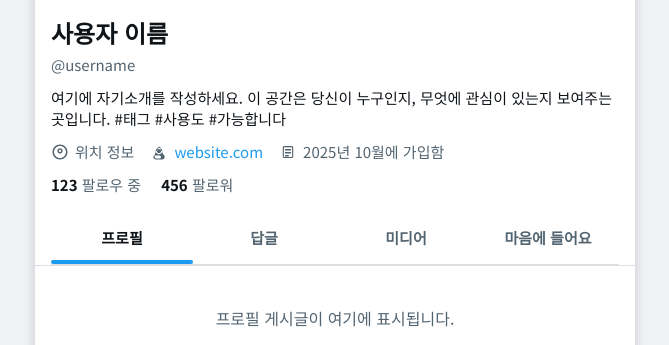
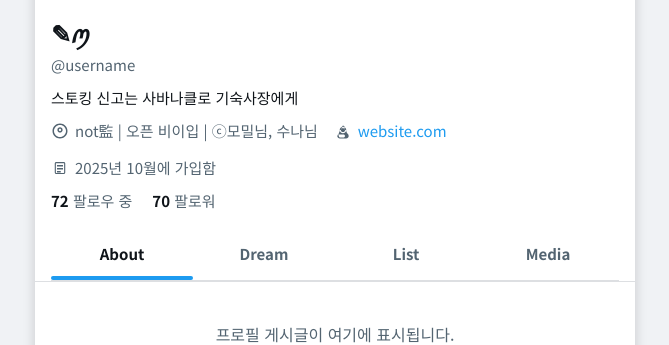
Before and after one commit to mutualneighbor/leonaheroine, a plain HTML site: page index.html in a window 1280 px wide. Shown: the part 297-642 px from the top of the page, without its empty margins (305-974 px from the left). Drawn offline with Linux system fonts and the light colour scheme.

Commit message:
Update index.html

```diff
--- a/index.html
+++ b/index.html
@@ -25,28 +25,28 @@
             </div>
 
             <div class="profile-info">
-                <h1 class="user-name">사용자 이름</h1>
+                <h1 class="user-name">✎ꪑ</h1>
                 <p class="user-handle">@username</p>
                 <p class="user-bio">
-                    여기에 자기소개를 작성하세요. 이 공간은 당신이 누구인지, 무엇에 관심이 있는지 보여주는 곳입니다. #태그 #사용도 #가능합니다
+                    스토킹 신고는 사바나클로 기숙사장에게
                 </p>
                 <div class="user-meta">
-                    <span><svg viewBox="0 0 24 24" aria-hidden="true" class="icon"><g><path d="M12 7c-1.93 0-3.5 1.57-3.5 3.5S10.07 14 12 14s3.5-1.57 3.5-3.5S13.93 7 12 7zm0 5c-.827 0-1.5-.673-1.5-1.5S11.173 9 12 9s1.5.673 1.5 1.5S12.827 12 12 12zm0-10C6.477 2 2 6.477 2 12s4.477 10 10 10 10-4.477 10-10S17.523 2 12 2zm0 18c-4.41 0-8-3.59-8-8s3.59-8 8-8 8 3.59 8 8-3.59 8-8 8z"></path></g></svg>위치 정보</span>
+                    <span><svg viewBox="0 0 24 24" aria-hidden="true" class="icon"><g><path d="M12 7c-1.93 0-3.5 1.57-3.5 3.5S10.07 14 12 14s3.5-1.57 3.5-3.5S13.93 7 12 7zm0 5c-.827 0-1.5-.673-1.5-1.5S11.173 9 12 9s1.5.673 1.5 1.5S12.827 12 12 12zm0-10C6.477 2 2 6.477 2 12s4.477 10 10 10 10-4.477 10-10S17.523 2 12 2zm0 18c-4.41 0-8-3.59-8-8s3.59-8 8-8 8 3.59 8 8-3.59 8-8 8z"></path></g></svg>not監 | 오픈 비이입 | ⓒ모밀님, 수나님</span>
                     <span><svg viewBox="0 0 24 24" aria-hidden="true" class="icon"><g><path d="M11.96 14.945c-2.415 0-4.38-1.966-4.38-4.38s1.965-4.38 4.38-4.38c2.414 0 4.38 1.966 4.38 4.38s-1.966 4.38-4.38 4.38zm0-7.26c-1.583 0-2.88 1.297-2.88 2.88s1.297 2.88 2.88 2.88c1.583 0 2.88-1.297 2.88-2.88s-1.297-2.88-2.88-2.88zm5.67 8.068c-.035-.13-.07-.26-.11-.387l-1.35-3.64C15.52 10.15 13.843 9.11 11.96 9.11c-1.883 0-3.56.96-4.223 2.59l-1.35 3.64c-.04.126-.074.257-.11.386-1.125.86-1.855 2.16-1.855 3.585C4.42 20.012 5.95 22 7.9 22h8.2c1.95 0 3.48-1.988 3.48-3.488 0-1.424-.73-2.724-1.85-3.584zm-6.17-6.953c.262.115.538.178.822.178.284 0 .56-.063.822-.178.696-.307 1.15-1.01 1.15-1.815 0-1.077-.873-1.95-1.95-1.95s-1.95.873-1.95 1.95c.002.805.456 1.508 1.152 1.815zM7.9 20.5c-.805 0-1.48-.99-1.48-2s-.705-2-1.48-2h8.2c.805 0 1.48.99 1.48 2s-.675 2-1.48 2H7.9z"></path></g></svg><a href="#" target="_blank">website.com</a></span>
                     <span><svg viewBox="0 0 24 24" aria-hidden="true" class="icon"><g><path d="M7 4c-1.105 0-2 .895-2 2v12c0 1.105.895 2 2 2h10c1.105 0 2-.895 2-2V6c0-1.105-.895-2-2-2H7zm0 1.5h10c.276 0 .5.224.5.5v12c0 .276-.224.5-.5.5H7c-.276 0-.5-.224-.5-.5V6c0-.276.224-.5.5-.5zM8 8v2h8V8H8zm0 4v2h8v-2H8zm0 4v2h5v-2H8z"></path></g></svg>2025년 10월에 가입함</span>
                 </div>
                 <div class="user-stats">
-                    <a href="#"><span>123</span> 팔로우 중</a>
-                    <a href="#"><span>456</span> 팔로워</a>
+                    <a href="#"><span>72</span></span> 팔로우 중</a>
+                    <a href="#"><span>70</span> 팔로워</a>
                 </div>
             </div>
 
             <nav class="profile-nav">
                 <ul>
-                    <li><a href="#" class="nav-link active" data-target="#content-profile">프로필</a></li>
-                    <li><a href="#" class="nav-link" data-target="#content-replies">답글</a></li>
-                    <li><a href="#" class="nav-link" data-target="#content-media">미디어</a></li>
-                    <li><a href="#" class="nav-link" data-target="#content-likes">마음에 들어요</a></li>
+                    <li><a href="#" class="nav-link active" data-target="#content-profile">About</a></li>
+                    <li><a href="#" class="nav-link" data-target="#content-replies">Dream</a></li>
+                    <li><a href="#" class="nav-link" data-target="#content-media">List</a></li>
+                    <li><a href="#" class="nav-link" data-target="#content-likes">Media</a></li>
                 </ul>
             </nav>
         </main>
```
